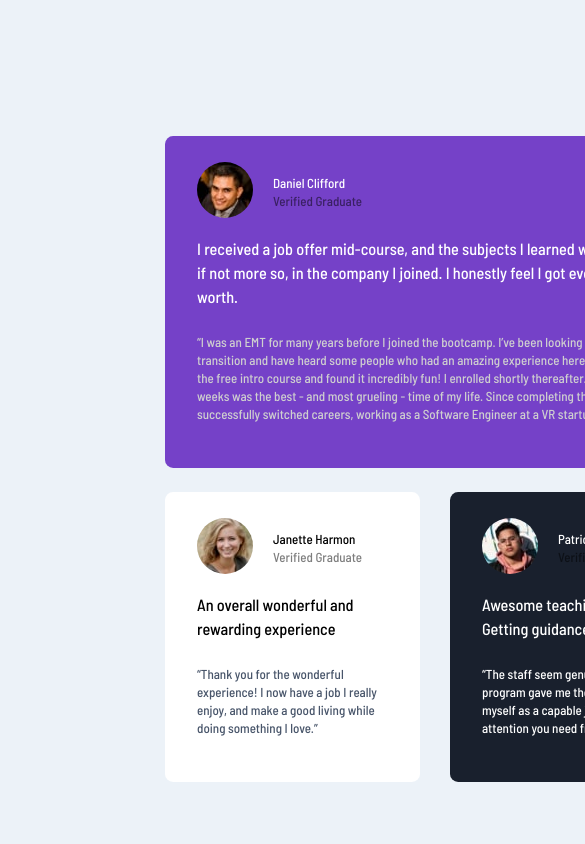
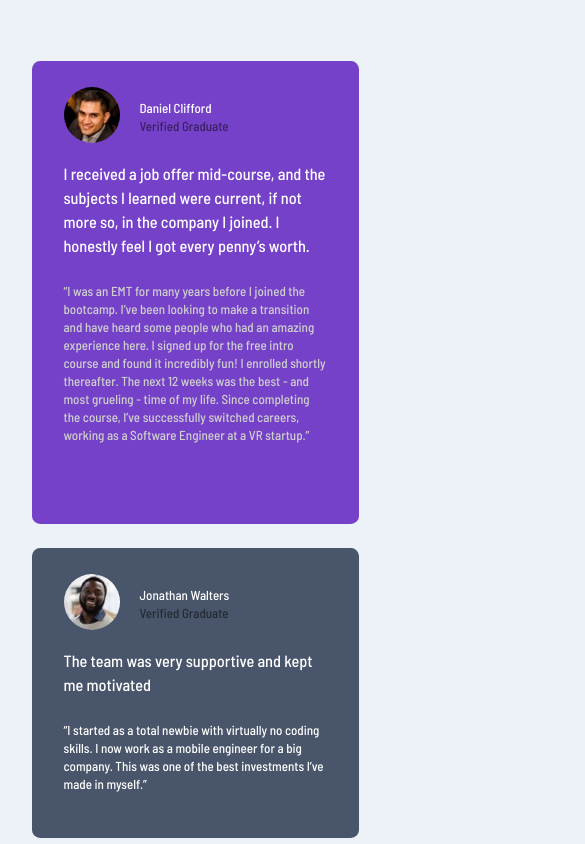
Before and after one commit to DanoSvK/Frontend-Mentor, a plain HTML site: page index.html in a window 390 px wide. Shown: the top 844 px of the page, 585 px wide, since content can reach past the window. Drawn offline with Linux system fonts and the light colour scheme.

Commit message:
dokončil som media queries a zfinalizoval projekt

```diff
--- a/style.css
+++ b/style.css
@@ -18,6 +18,7 @@ body {
 .grid {
     width: 69.375rem;
     height: 35.75rem;
+    margin-bottom: 70px;
     display: grid;
     grid-template-columns: repeat(4, 1fr);
     grid-template-rows: repeat(2, 1fr);
@@ -125,3 +126,59 @@ span {
     color: white;
     margin: 0;
 }
+
+@media (max-width: 30rem) {
+    body {
+        width: 100%;
+        height: 140rem;
+        display: flex;
+        justify-content: center;
+        align-items: center;
+        margin: 0;
+    }
+
+    .grid {
+        width: 20.4375rem;
+        height: 128rem;
+        display: grid;
+        grid-template-columns: 1fr;
+        grid-template-rows: repeat(8, 1fr);
+        grid-row-gap: 1.5rem;
+    }
+
+    .wide-1 {
+        color: #CFCFCF;
+        background-color: hsl(263, 55%, 52%);
+        grid-column: 1 / span 1;
+        grid-row: 1 / span 2;
+    }
+
+    .wide-2 {
+        color: #FFFFFF;
+        background-color: #19202D;
+        grid-column: 1 / span 1;
+        grid-row: 5 / span 2;
+    }
+
+    .small-1 {
+        color: #48556A;
+        background-color: hsl(0, 0%, 100%);
+        grid-column: 1 / span 1;
+        grid-row: 4 / span 1;
+    }
+
+    .small-2 {
+        color: #FFFFFF;
+        background-color: hsl(217, 19%, 35%);
+        grid-column: 1 / span 1;
+        grid-row: 3 / span 1;
+    }
+
+    .tall {
+        color: #48556A;
+        background-color: hsl(0, 0%, 100%);
+        grid-column: 1 / span 1;
+        grid-row: 7 / span 2;
+    }
+
+}
```
